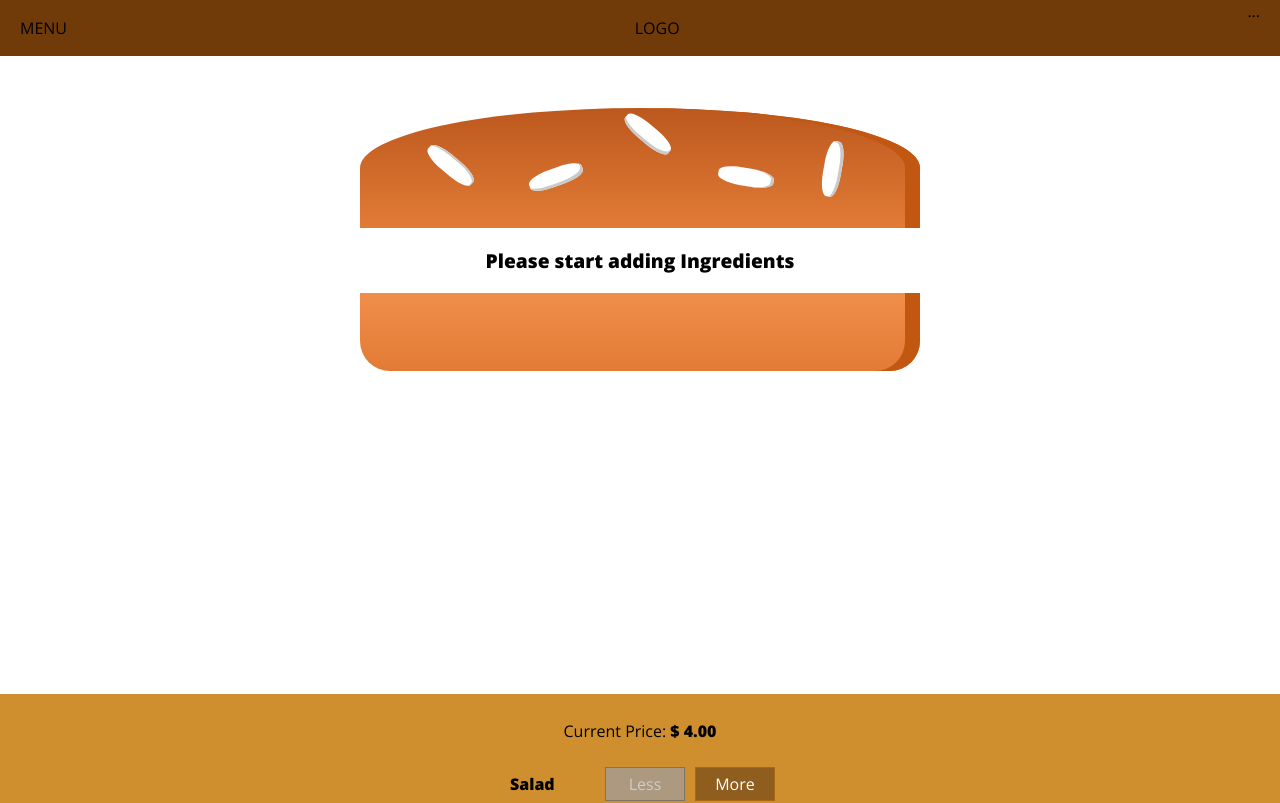
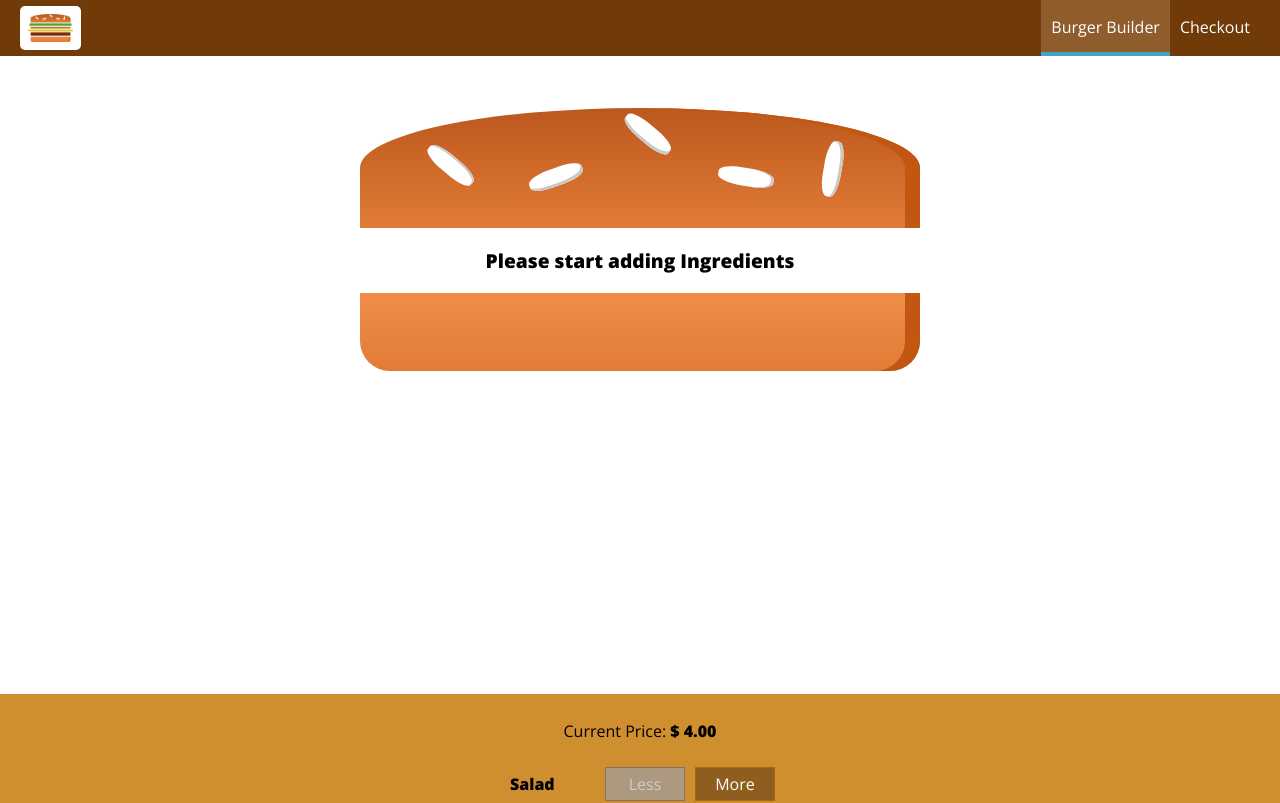
Before and after one commit to felipereina/burgerBuilder, a React (Create React App) app: page / in a window 1280 px wide. Shown: the top 803 px of the page. Built offline with nearby package versions, Linux system fonts and the light colour scheme.

Commit message:
added navigation links and logo

```diff
--- /dev/null
+++ b/src/components/Logo/Logo.js
@@ -0,0 +1,11 @@
+import React from 'react'
+import BurgerLogo from '../../assets/images/burger-logo.png'
+import classes from './Logo.module.css'
+
+const logo = (props) => (
+    <div className={classes.Logo}>
+        <img src={BurgerLogo} alt="burger image" />
+    </div>
+)
+
+export default logo
--- /dev/null
+++ b/src/components/Logo/Logo.module.css
@@ -0,0 +1,11 @@
+.Logo{
+    padding: 8px;
+    height: 80%;
+    box-sizing: border-box;
+    background-color: white;
+    border-radius: 5px;
+}
+
+.Logo img{
+    height: 100%
+}
--- /dev/null
+++ b/src/components/Navigation/NavigationItem/NavigationItem.js
@@ -0,0 +1,15 @@
+import React from 'react'
+import classes from './NavigationItem.module.css'
+
+const navigationItem = (props) => (
+
+    <li className={classes.NavigationItem}>
+        <a  href={props.link}
+            className={props.active ? classes.active : null}
+        >
+        {props.children}
+        </a>
+    </li>
+)
+
+export default navigationItem
--- /dev/null
+++ b/src/components/Navigation/NavigationItem/NavigationItem.module.css
@@ -0,0 +1,25 @@
+.NavigationItem{
+    padding: 0;
+    box-sizing: border-box;
+    display: flex;
+    height: 100%;
+    align-items: center;
+}
+
+.NavigationItem a{
+    color: white;
+    text-decoration: none;
+    height: 100%;
+    padding: 16px 10px;
+    border-bottom: 4px solid transparent;
+    box-sizing: border-box;
+    display: block;
+}
+
+.NavigationItem a:hover,
+.NavigationItem a:active,
+.NavigationItem a.active{
+    background-color: #8F5C2C;
+    border-bottom: 4px solid #40A4C8;
+    color: white;
+}
--- /dev/null
+++ b/src/components/Navigation/NavigationItems/NavigationItems.js
@@ -0,0 +1,13 @@
+import React from 'react'
+import classes from './NavigationItems.module.css'
+import NavigationItem from '../NavigationItem/NavigationItem'
+
+const navigationItems = (props) => (
+    <ul className={classes.NavigationItems}>
+        <NavigationItem link="/" active>Burger Builder</NavigationItem>
+        <NavigationItem link="/">Checkout</NavigationItem>
+
+    </ul>
+)
+
+export default navigationItems
--- /dev/null
+++ b/src/components/Navigation/NavigationItems/NavigationItems.module.css
@@ -0,0 +1,8 @@
+.NavigationItems{
+    padding: 0;
+    margin: 0;
+    list-style: none;
+    display: flex;
+    align-items: center;
+    height: 100%;
+}
--- a/src/components/Navigation/Toolbar/Toolbar.js
+++ b/src/components/Navigation/Toolbar/Toolbar.js
@@ -1,12 +1,15 @@
 import React from 'react'
 import classes from './Toolbar.module.css'
+import Logo from '../../Logo/Logo'
+import NavigationItems from '../NavigationItems/NavigationItems'
 
 const toolbar = (props) => (
-<header className={classes.Toolbar}>
-    <div>MENU</div>
-    <div>LOGO</div>
-    <nav>...</nav>
-</header>
+    <header className={classes.Toolbar}>
+        <Logo />
+        <nav>
+            <NavigationItems />
+        </nav>
+    </header>
 )
 
 export default toolbar
```
Also changed, not shown: src/assets/images/burger-logo.png (added).
